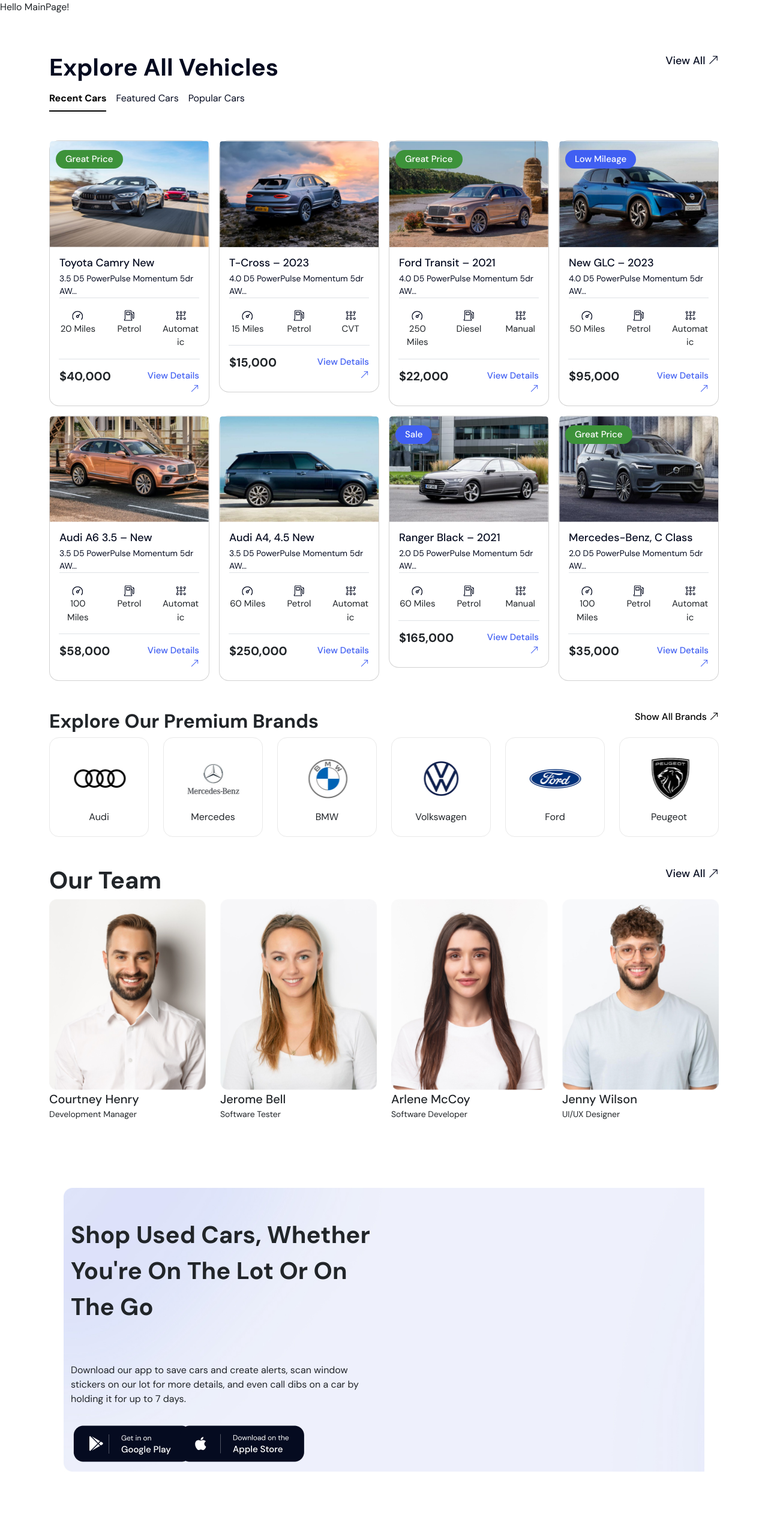
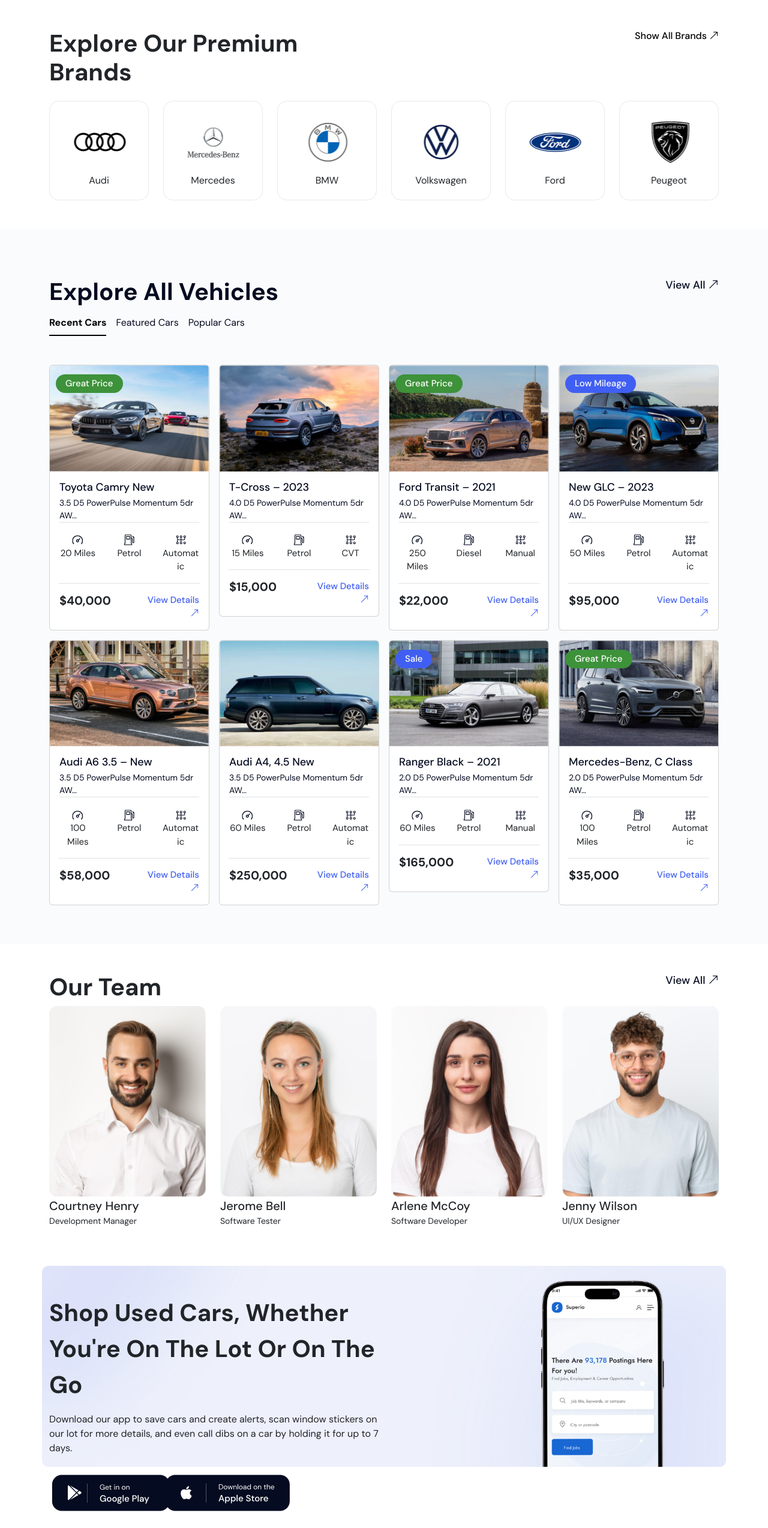
Before and after one commit to MishaVoloshyn/avtoshop, a React (Create React App) app: page /index in a window 1280 px wide. Shown: the top 2547 px of the page at 60% size. Built offline with nearby package versions, Linux system fonts and the light colour scheme.

Commit message:
add slider

```diff
--- a/package.json
+++ b/package.json
@@ -15,8 +15,10 @@
     "react-dom": "^18.3.1",
     "react-router-dom": "^6.23.1",
     "react-scripts": "^5.0.1",
+    "react-slick": "^0.30.2",
     "request-promise-native": "^1.0.9",
     "schema-utils": "^4.2.0",
+    "slick-carousel": "^1.8.1",
     "web-vitals": "^4.0.1",
     "webpack-dev-middleware": "^7.2.1",
     "webpack-dev-server": "^5.0.4",
--- a/src/App.css
+++ b/src/App.css
@@ -174,10 +174,10 @@
     border: 1px solid #405FF2;
 }
 
-.card {
+.price-card {
     transition: background-color 0.3s, color 0.3s;
 }
-.card:hover{
+.price-card:hover{
     background-color: #405FF2;
     color: white;
 }
--- a/src/App.js
+++ b/src/App.js
@@ -1,6 +1,10 @@
 import { BrowserRouter, Routes, Route } from 'react-router-dom';
 import 'bootstrap/dist/css/bootstrap.min.css';
 import 'bootstrap-icons/font/bootstrap-icons.css';
+
+import "slick-carousel/slick/slick.css";
+import "slick-carousel/slick/slick-theme.css";
+
 import './App.css';
 
 import { MainPage } from "./Pages/MainPage";
@@ -16,6 +20,7 @@
 import { AboutUs } from "./Pages/AboutUs";
 import { Contacts } from "./Pages/Contacts";
 import { LoginForm } from "./Pages/LoginForm";
+
 
 function App() {
     return (
--- a/src/Components/Application.js
+++ b/src/Components/Application.js
@@ -5,32 +5,36 @@
 
 export function Application() {
     return (
-        <div className="container p-5">
+        <div className="container my-5">
             <div className="row">
                 <div className="col-12" style={{
                     backgroundImage: `url(${backgroundImg})`,
                     width: '100%',
                     height: '100%',
-                    backgroundSize: 'cover'
+                    backgroundSize: 'contain',
+                    backgroundRepeat: 'no-repeat'
                 }}>
                     <div className="row py-5">
                         <div className="col-6">
-                            <p className="dm-sans-bold ft-40 overlay-text text-capitalize">Shop used cars, whether
+                            <p className="dm-sans-bold ft-40 overlay-text text-capitalize">
+                                Shop used cars, whether
                                 you're
-                                on the lot or on the go</p>
+                                on the lot or on the go
+                            </p>
                         </div>
-                    </div>
-                    <div className="row">
-                        <div className="col-6">
-                    <p>Download our app to save cars and create alerts, scan window stickers on our lot for more
-                        details,
-                        and even call dibs on a car by holding it for up to 7 days.</p>
+                        <div className="col-12">
+                            <div className="col-6">
+                                <p>
+                                    Download our app to save cars and create alerts, scan window stickers on our lot for more details,
+                                    and even call dibs on a car by holding it for up to 7 days.
+                                </p>
+                            </div>
                         </div>
-                    </div>
-                    <div className="row">
+
                         <div className="col-12 col-sm-4 col-lg-2 p-3"><a><img src={link1}/></a></div>
                         <div className="col-12 col-sm-4 col-lg-2 p-3"><a><img src={link2}/></a></div>
                     </div>
+
                 </div>
             </div>
         </div>
--- a/src/Components/Brands.js
+++ b/src/Components/Brands.js
@@ -8,10 +8,10 @@
 
 export function Brands() {
     return (
-        <div className="container">
-            <div className="row">
+        <div className="container my-5">
+            <div className="row pb-3">
                 <div className="col-6">
-                    <p className="text-start dm-sans-bold h2">Explore Our Premium Brands</p>
+                    <h2 className="text-start dm-sans-bold">Explore Our Premium Brands</h2>
                 </div>
 
                 <div className="col-6">
--- a/src/Components/CarCardPattern.js
+++ b/src/Components/CarCardPattern.js
@@ -9,7 +9,7 @@
 
     return (
         <div className="col-12 col-md-6 col-lg-4 col-xl-3">
-            <div className="card border-16">
+            <div className="card">
                 <div className="position-relative">
                     <img src={car.image} className="card-img-top" alt="Car" />
                     <span className={`badge ${car.badge === 'Great Price' ? 'bg-green-1' : 'bg-blue'} text-white position-absolute py-2 px-3 dm-sans-medium ft-15 border-30`} style={{ top: '15px', left: '10px' }}>{car.badge}</span>
--- a/src/Components/Cars-list-1.js
+++ b/src/Components/Cars-list-1.js
@@ -10,6 +10,7 @@
     }, [limit]);
 
     return (
+        <div className="section bg-white-2 py-3">
             <div className="container my-5">
                 <div className="row pt-3">
                     <div className="col-6">
@@ -42,5 +43,7 @@
                     </div>
                 </div>
             </div>
+        </div>
+
     );
 }
--- /dev/null
+++ b/src/Components/Customer-rating.js
@@ -0,0 +1,45 @@
+import React from "react";
+import Slider from "react-slick";
+
+export function Rtl() {
+    const settings = {
+        dots: true,
+        infinite: true,
+        slidesToShow: 3,
+        slidesToScroll: 1,
+        autoplay: true,
+        autoplaySpeed: 2000,
+        rtl: false
+    };
+    return (
+        <div className="section">
+            <div className="container py-5">
+                <div className="slider-container">
+                    <Slider {...settings}>
+                        <div>
+                            <h3>1</h3>
+                        </div>
+                        <div>
+                            <h3>2</h3>
+                        </div>
+                        <div>
+                            <h3>3</h3>
+                        </div>
+                        <div>
+                            <h3>4</h3>
+                        </div>
+                        <div>
+                            <h3>5</h3>
+                        </div>
+                        <div>
+                            <h3>6</h3>
+                        </div>
+                    </Slider>
+                </div>
+            </div>
+        </div>
+
+    );
+}
+
+export default Rtl;
--- a/src/Components/price-cards.js
+++ b/src/Components/price-cards.js
@@ -6,7 +6,7 @@
         <div className="container">
             <p className="dm-sans-bold ft-40 text-center">Membership Plans</p>
             <div className="row">
-                <div className="col-3 border-16 price-cards-border-color card py-5">
+                <div className="col-3 border-16 price-cards-border-color price-card py-5">
                     <p className="dm-sans-bold ft-38">$29</p>
                     <p className="dm-sans-medium ft-20">Basic plan</p>
                     <p className="dm-sans-regular ft-14">Quis autem vel eum iure reprehenderit
--- a/src/Components/single-img-1.js
+++ b/src/Components/single-img-1.js
@@ -4,7 +4,7 @@
 
 export function SingleImg1(){
     return (
-        <div className="container p-5">
+        <div className="container my-5">
             <div className="row align-items-center">
                 <div className="col-12 col-lg-6 text-container">
                     <p className="dm-sans-bold ft-40 overlay-text">Online, in-person,<br/> everywhere</p>
@@ -14,14 +14,15 @@
                     <div className="row">
                         <div className="col-12 col-sm-6 col-md-4">
                             <a>
-                                <div className="singleImg1-button">Get started <i className="bi bi-arrow-up-right"></i>
+                                <div className="singleImg1-button">
+                                    Get started <i className="bi bi-arrow-up-right"></i>
                                 </div>
                             </a>
                         </div>
                     </div>
                 </div>
                 <div className="col-12 col-lg-6">
-                    <img src={carImg} className="img-fluid"/>
+                    <img src={carImg} className="img-fluid" alt=""/>
                 </div>
             </div>
         </div>
--- a/src/Pages/MainPage.js
+++ b/src/Pages/MainPage.js
@@ -7,17 +7,18 @@
 import {Benefits1} from "../Components/benefits-1";
 import {HeaderLight} from "../Components/Header-light";
 import {Footer} from "../Components/Footer";
+import {Rtl} from "../Components/Customer-rating";
 
 export const MainPage = () => (
     <>
-        <p>Hello MainPage!</p>
         {/*<HeaderLight/>*/}
+        <Brands/>
         <CarsList/>
-        <Brands/>
         <Team/>
-            <Application/>
+        <Application/>
         <SingleImg1/>
         <Benefits1/>
+        <Rtl/>
         <Outlet/>
         <Footer/>
     </>
```
Also changed, not shown: src/Components/benefits-1.js (+6 -6 lines), 1 other file (tests, documents, lock files or other folders). Lines whose indentation alone changed are shown as unchanged.
